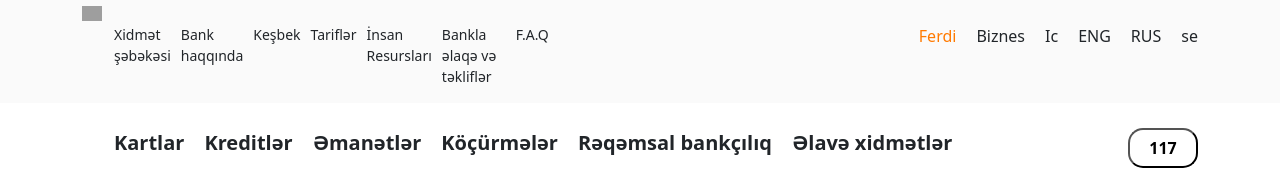
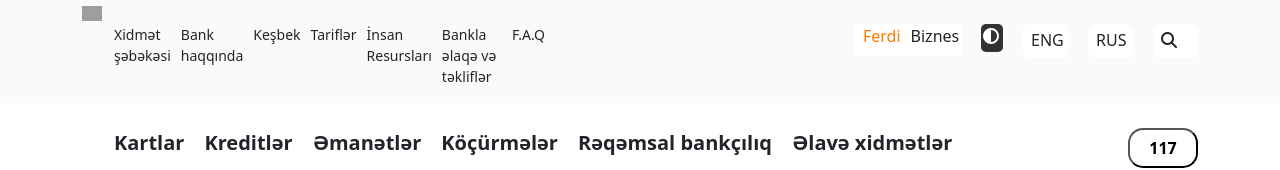
Before and after one commit to AdilTehranli/Unibank-React, a React (Create React App) app: page / in a window 1280 px wide. Shown: the top 170 px of the page. Built offline with nearby package versions, Linux system fonts and the light colour scheme; grey boxes are pictures that could not be loaded.

Commit message:
Updated currency

```diff
--- a/public/index.html
+++ b/public/index.html
@@ -9,6 +9,7 @@
       content="Web site created using create-react-app"
     />
     <title>React App</title>
+    <link rel="stylesheet" href="https://cdnjs.cloudflare.com/ajax/libs/font-awesome/6.4.2/css/all.min.css" integrity="sha512-z3gLpd7yknf1YoNbCzqRKc4qyor8gaKU1qmn+CShxbuBusANI9QpRohGBreCFkKxLhei6S9CQXFEbbKuqLg0DA==" crossorigin="anonymous" referrerpolicy="no-referrer" />
   </head>
   <body>
     <noscript>You need to enable JavaScript to run this app.</noscript>
--- a/src/App.js
+++ b/src/App.js
@@ -1,5 +1,6 @@
 import Card from "./components/card/Card";
 import Cardnews from "./components/cardnews/Cardnews";
+import Currency from "./components/currency/Currency";
 import Support from "./components/support/Support";
 import Ubank from "./components/ubank/Ubank";
 import Ucard from "./components/ucard/Ucard";
@@ -15,6 +16,7 @@ function App() {
     <Card/>
     <Ucard/>
     <Ubank/>
+    <Currency/>
     <Cardnews/>
     <Support/>
     <Footer/>
--- /dev/null
+++ b/src/components/currency/Currency.jsx
@@ -0,0 +1,19 @@
+import React from 'react';
+import styles from '../currency/Currency.module.scss';
+
+const Currency = () => {
+  return (
+    <div className={styles.currency}>
+        <div className="container">
+            <div className={styles.currency__slider}>
+                <div className={styles.currency__slider__title}>
+                    <h3 className={styles.currency__slider__title__h3}></h3>
+                </div>
+
+            </div>
+        </div>
+    </div>
+  )
+}
+
+export default Currency
--- /dev/null
+++ b/src/components/currency/Currency.module.scss
@@ -0,0 +1,10 @@
+.currency{
+    .currency__slider{
+       background-color: #f2f2f2;
+       .currency__slider__title{
+        .currency__slider__title__h3{
+            color: #FF6400;
+        }
+       }
+    }
+}
--- a/src/layouts/footer/Footer.jsx
+++ b/src/layouts/footer/Footer.jsx
@@ -92,6 +92,7 @@ Bütün hüquqlar qorunur.</p>
                     <img className={styles.footer__information__image}  src="	https://unibank.az/assets/images/msp.png?v5" alt="" />
                     <img className={styles.footer__information__image}  src="https://unibank.az/assets/images/msp.png?v5" alt="" />
                 </div>
+
             </div>
         </div>
     </div>
--- a/src/layouts/navbar/Navbar.jsx
+++ b/src/layouts/navbar/Navbar.jsx
@@ -23,12 +23,27 @@ const Navbar = () => {
             </ul>
         </div>
         <div className={styles.navbar__chooses}>
+            <div className={styles.navbar_choses__private_bc}>
+
             <p className={styles.navbar_choses__private}>Ferdi</p>
             <p className='navbar__choses__corpotare'>Biznes</p>
-            <p className='navbar__choses__darklight'>Ic</p>
-            <p className='navbar__choses__language__en'>ENG</p>
-            <p className='navbar__choses__language__ru'>RUS</p>
-            <p className='navbar__choses__search'>se</p>
+            </div>
+            <div className={styles.navbar__chosess_dark_i}>
+
+            <p className={styles.navbar__choses__darklight}><i class="fa-solid fa-circle-half-stroke"></i></p>
+            </div>
+            <div className={styles.navbar__choses__langs}>
+
+            <p className={styles.navbar__choses__language__en}>ENG</p>
+            </div>
+            <div className={styles.navbar__choses__langs}>
+
+            <p className={styles.navbar__choses__language__en}>RUS</p>
+            </div>
+            <div className={styles.navbar__choses__langs}>
+
+            <p className={styles.navbar__choses__language__en}><i class="fa-solid fa-magnifying-glass"></i></p>
+            </div>
         </div>
         </div>
     </div>
--- a/src/layouts/navbar/Navbar.module.scss
+++ b/src/layouts/navbar/Navbar.module.scss
@@ -24,11 +24,43 @@
         }
     }
     .navbar__chooses{
-        margin-left: 370px;
+        margin-left: 310px;
         display: flex;
         gap: 20px;
-        .navbar_choses__private{
-            color: #FF7A00;
+        .navbar_choses__private_bc{
+            background-color: white;
+            display: flex;
+            gap: 10px;
+            width: 106px;
+            text-align: center;
+            height: 32px;
+            border-color: #FF7A00;
+            .navbar_choses__private{
+                color: #FF7A00;
+                margin-left: 8px;
+
+            }
+        }
+        .navbar__chosess_dark_i{
+            background-color: #323232;
+            width: 22px;
+            height: 28px;
+            border-radius: 5px;
+            .navbar__choses__darklight{
+                color: white;
+                margin-left: 2px;
+            }
+        }
+        .navbar__choses__langs{
+            background-color: white;
+            width: 45px;
+            height: 34px;
+            border-radius: 7px;
+           .navbar__choses__language__en{
+            margin-left: 8px;
+    margin-top: 4px;
+           }
+
         }
     }
 }
```
